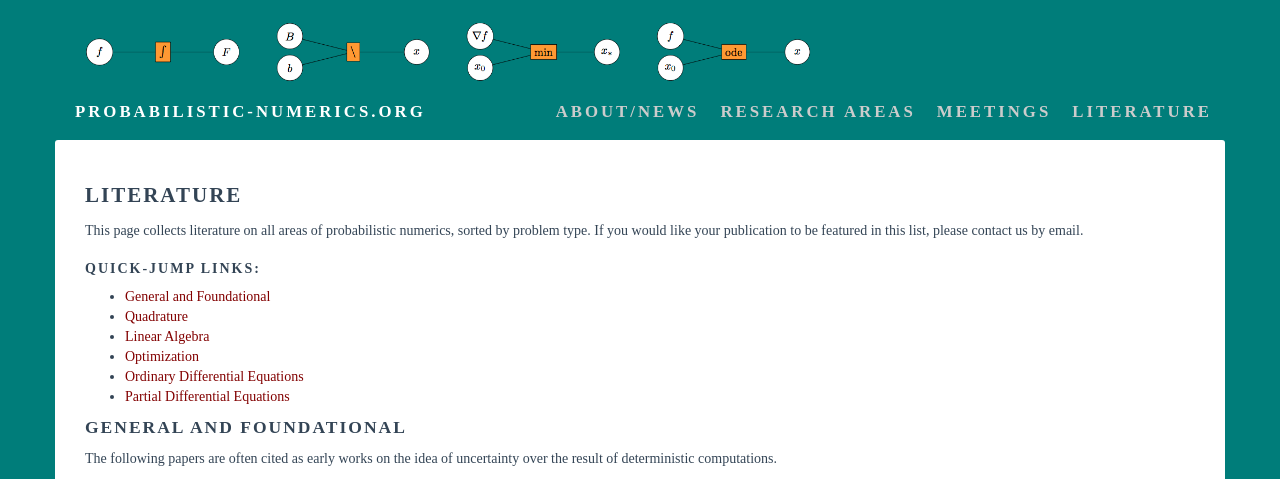
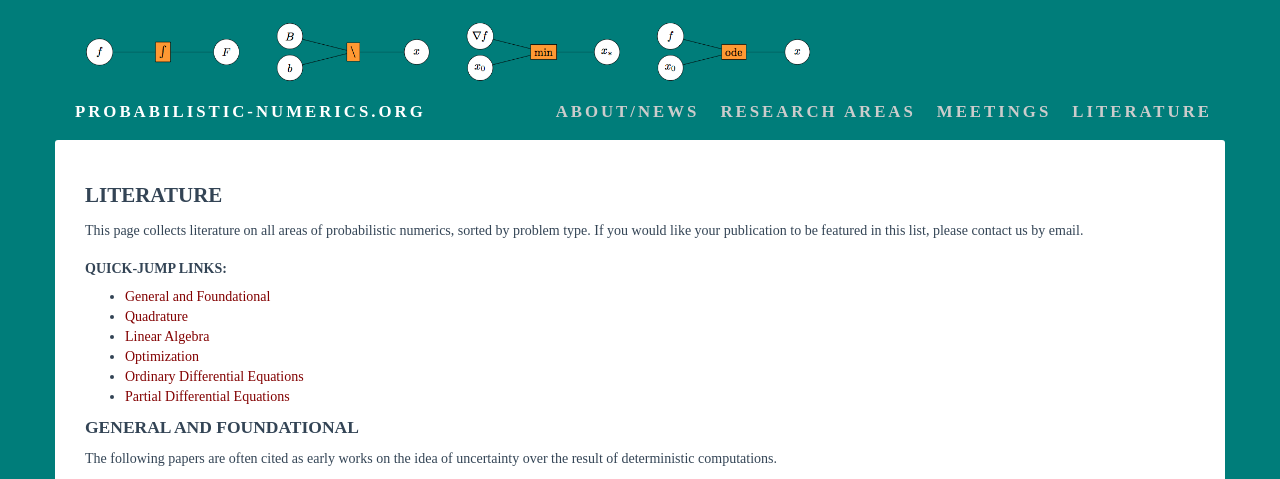
Before and after one commit to philipphennig/probabilistic-numerics.org, a Jekyll site: the page built from literature/index.md, in a window 1280 px wide. Shown: the top 479 px of the page. Built offline with Jekyll 4.4.1, drawn with Linux system fonts in a browser that asks for light colours; grey boxes are pictures that could not be loaded.

Commit message:
edited letter spacing in headings

```diff
--- a/assets/css/jwvdm.css
+++ b/assets/css/jwvdm.css
@@ -16,7 +16,7 @@ h1, h2, h3 {
   font-weight: 700;
   text-transform: uppercase;
   font-family: "jaf-facitweb";
-  letter-spacing: 2px;
+  /*letter-spacing: 2px;*/
   /*font-size: 2em;*/
 }
 
```
